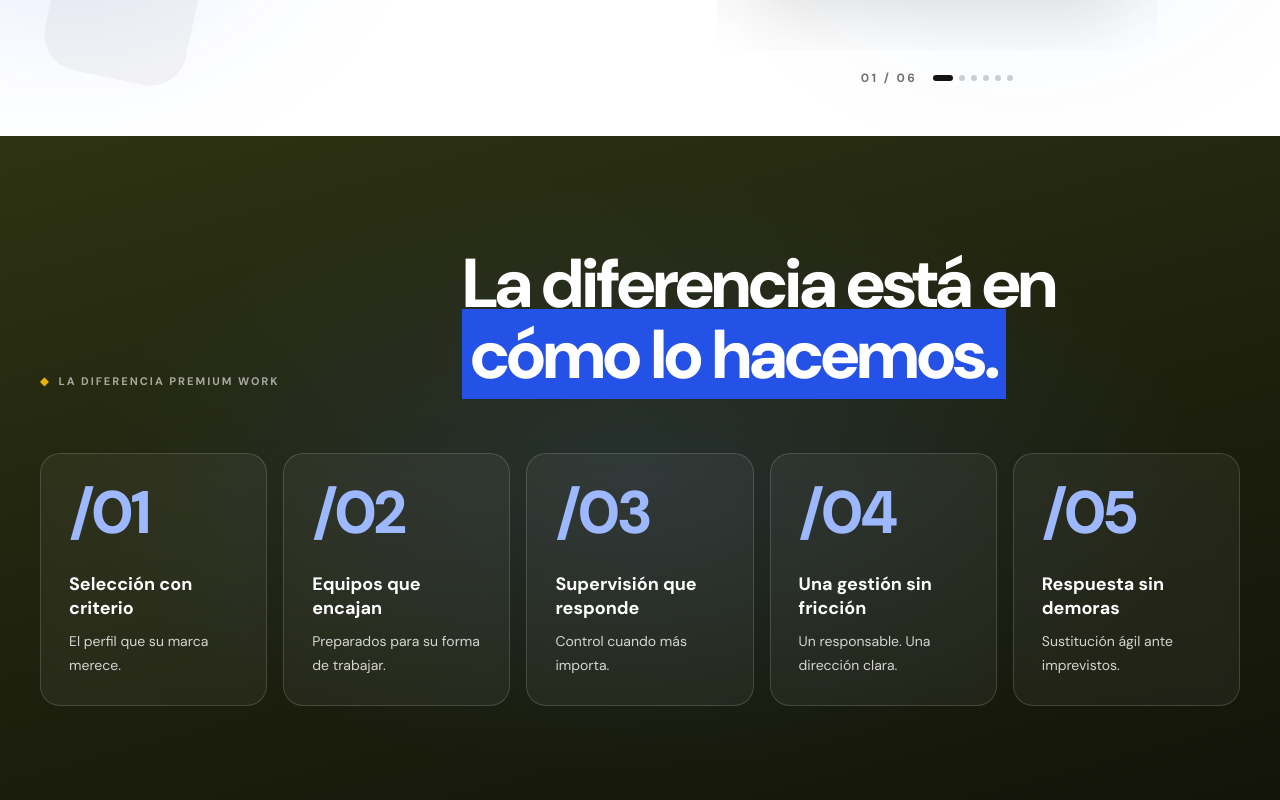
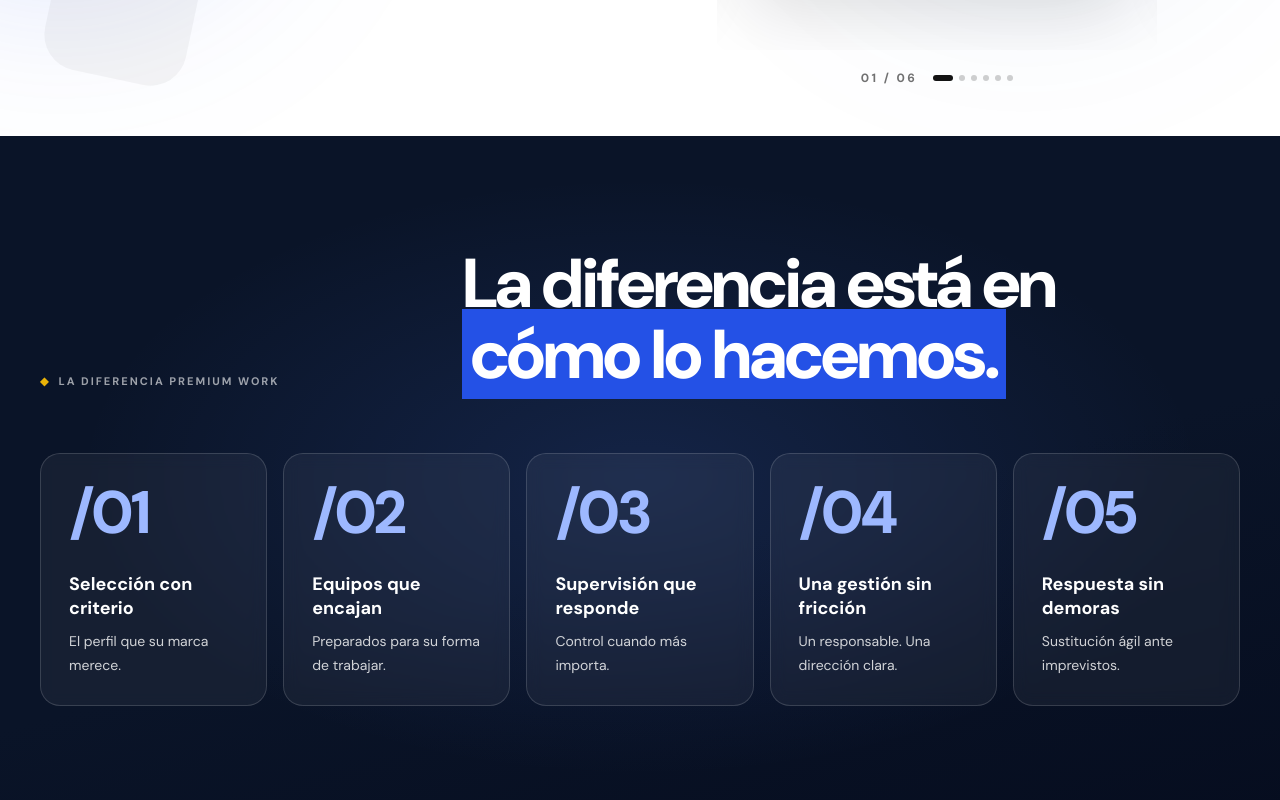
Before and after one commit to roxannaaguilera/premium-work-web, a Next.js app in the folder premium_work/: page / in a window 1280 px wide. Shown: the part 2020-2820 px from the top of the page. Built offline with nearby package versions, Linux system fonts and the light colour scheme.

Commit message:
style: rebrand WhyUs panel from olive to midnight blue

```diff
--- a/premium_work/components/WhyUs.tsx
+++ b/premium_work/components/WhyUs.tsx
@@ -14,7 +14,7 @@ export function WhyUs() {
   const reducedMotion = useReducedMotion();
 
   return (
-    <section id="nosotros" className="relative scroll-mt-[calc(5rem+1px)] overflow-hidden bg-[linear-gradient(165deg,#2e3314_0%,#1c1f0c_58%,#12140a_100%)] py-14 text-white md:py-28">
+    <section id="nosotros" className="relative scroll-mt-[calc(5rem+1px)] overflow-hidden bg-[linear-gradient(165deg,#0a1428_0%,#0a1428_58%,#060d1f_100%)] py-14 text-white md:py-28">
       <div aria-hidden="true" className="pointer-events-none absolute inset-0 bg-[radial-gradient(ellipse_at_center,rgba(80,130,255,.14)_0%,transparent_62%)]" />
       <div className="relative z-10 mx-auto w-full max-w-[1600px] px-5 md:px-8 lg:px-10">
         <motion.header
```
